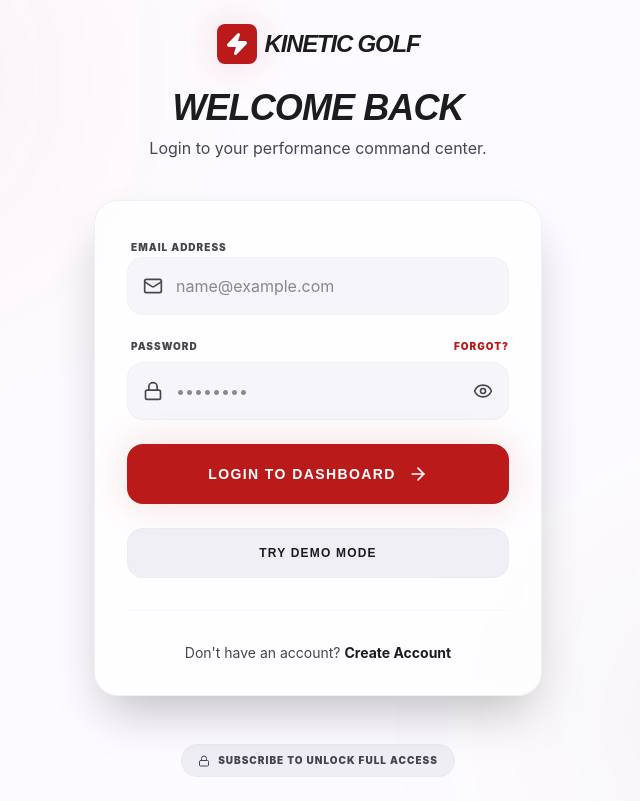
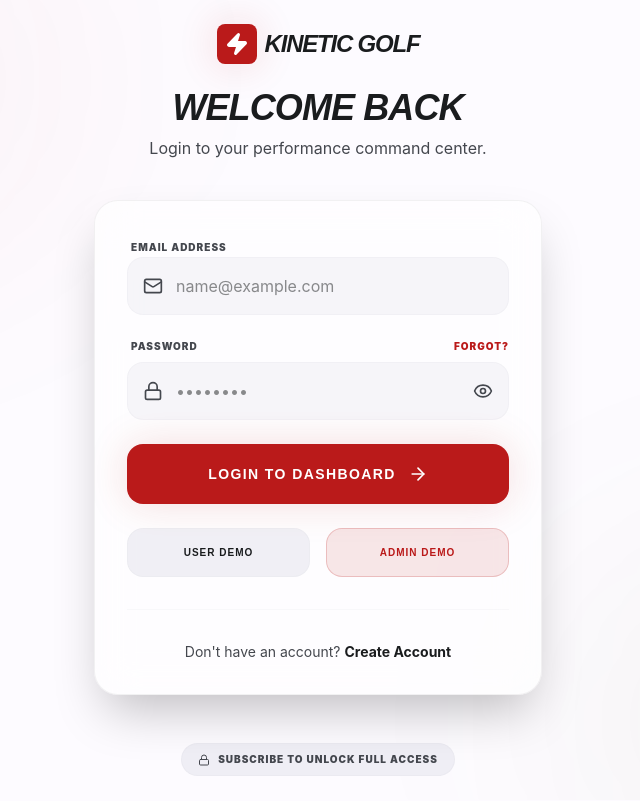
Before and after one commit to Arun-r485/Kinetic-Golf, a React (Vite) app: page /login in a window 1280 px wide. Shown: the whole page, without its empty margins (322-962 px from the left). Built offline with nearby package versions, Linux system fonts and the light colour scheme.

Commit message:
feat: add user and admin demo buttons to login page

```diff
--- a/src/pages/Login.tsx
+++ b/src/pages/Login.tsx
@@ -16,6 +16,19 @@
   const handleDemoLogin = () => {
     demoLogin();
     navigate("/dashboard");
+  };
+
+  const handleAdminLogin = async () => {
+    setError("");
+    setIsLoading(true);
+    try {
+      await signIn("admin@demo.com", "admin@123");
+      navigate("/admin");
+    } catch (err: any) {
+      setError(err.message || "Admin login failed");
+    } finally {
+      setIsLoading(false);
+    }
   };
 
   const handleSubmit = async (e: React.FormEvent) => {
@@ -131,13 +144,22 @@
               )}
             </button>
 
-            <button
-              type="button"
-              onClick={handleDemoLogin}
-              className="w-full bg-surface-variant/50 text-on-surface py-4 rounded-2xl font-headline font-black uppercase tracking-widest text-xs flex items-center justify-center gap-3 hover:bg-surface-variant active:scale-[0.98] transition-all border border-outline-variant/10"
-            >
-              Try Demo Mode
-            </button>
+            <div className="grid grid-cols-2 gap-4">
+              <button
+                type="button"
+                onClick={handleDemoLogin}
+                className="bg-surface-variant/50 text-on-surface py-4 rounded-2xl font-headline font-black uppercase tracking-widest text-[10px] flex items-center justify-center gap-2 hover:bg-surface-variant active:scale-[0.98] transition-all border border-outline-variant/10"
+              >
+                User Demo
+              </button>
+              <button
+                type="button"
+                onClick={handleAdminLogin}
+                className="bg-primary/10 text-primary py-4 rounded-2xl font-headline font-black uppercase tracking-widest text-[10px] flex items-center justify-center gap-2 hover:bg-primary/20 active:scale-[0.98] transition-all border border-primary/20"
+              >
+                Admin Demo
+              </button>
+            </div>
           </form>
 
           <div className="mt-8 pt-8 border-t border-outline-variant/10 text-center">
```
